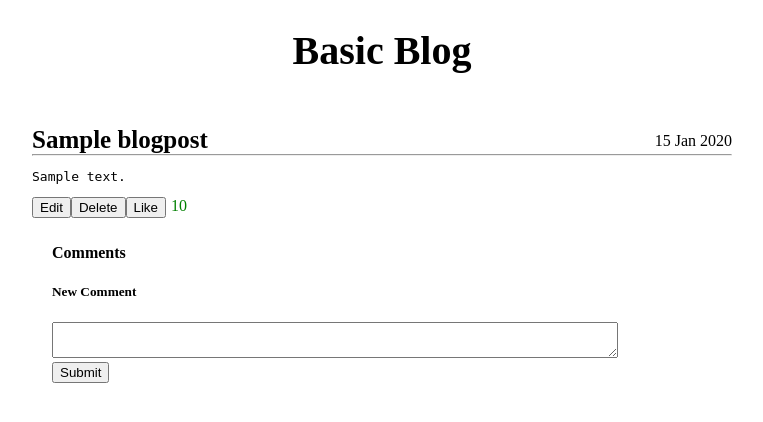
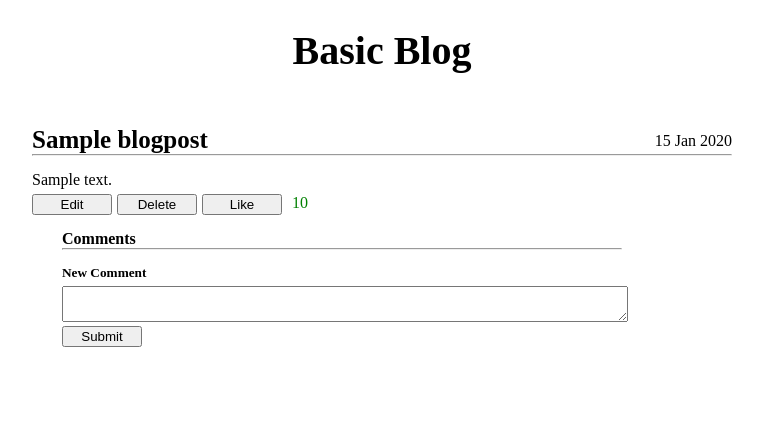
Before and after one commit to harmannd/Basic-Blog, a Python web app: template templates/blogposts.html in a window 1280 px wide. Shown: the top 422 px of the page, without its empty margins (258-1021 px from the left). Run offline with Jinja, Linux system fonts and the light colour scheme; the template is opened without the code that fills it: most values are stand-ins (such as "Sample title", 1, 10 or a date in 2020).

Commit message:
finished styling html

```diff
--- a/css/main.css
+++ b/css/main.css
@@ -41,29 +41,9 @@ hr {
     margin: 0 0 0 0;
 }
 
-#subject {
-    width: 100%;
-}
-
-.post {
-    width: 100%;
-    height: 500px;
-}
-
-.comment {
-    width: 100%;
-    height: 30px;
-}
-
 .likes {
     color: green;
     padding-left: 5px;
-}
-
-label {
-    width: 120px;
-    text-align: right;
-    padding-right: 5px;
 }
 
 .error {
@@ -76,9 +56,70 @@ label {
 
 input[type=submit] {
     max-width: 80px;
+    width: 100%;
+    margin-right: 5px;
 }
 
+/*
+* Signup/Login
+*/
+.field {
+    width: 120px;
+    text-align: right;
+    padding-right: 5px;
+}
+
+
+/*
+* Posts
+*/
+.post {
+    width: 100%;
+    height: 500px;
+}
+
+#subject {
+    width: 100%;
+}
+
+.content {
+    margin-top: 15px;
+    margin-bottom: 5px;
+}
+
+
+/*
+* Comments
+*/
 .comments {
     width: 80%;
-    padding-left: 20px;
+    padding-left: 30px;
+    margin-bottom: 30px;
 }
+
+.comment {
+    width: 100%;
+    height: 30px;
+}
+
+.comment_title {
+    margin-bottom: 0;
+    margin-top: 10px;
+}
+
+.comment_hr {
+    margin-bottom: 10px;
+}
+
+.single_comment {
+    padding-bottom: 10px;
+}
+
+.comment_content {
+    padding-bottom: 5px;
+}
+
+.new_comment_title {
+    margin-top: 15px;
+    margin-bottom: 5px;
+}
--- a/templates/blogposts.html
+++ b/templates/blogposts.html
@@ -19,7 +19,7 @@
 
             <hr>
 
-            <pre name="content">{{ blogpost.content }}</pre>
+            <p class="content" name="content">{{ blogpost.content }}</p>
 
             <div class="group">
                 <input type="submit" name="edit_post" value="Edit">
@@ -30,13 +30,15 @@
 
         </form>
         <div class="comments">
-            <h4>Comments</h4>
+            <h4 class="comment_title">Comments</h4>
+            <hr class="comment_hr">
             {% for comment in comments %}
                 {% if comment.post_id.key() == blogpost.key() %}
                     <form method="post">
+                        <div class="single_comment">
                             <input name="creator_id" class="hidden" value="{{ comment.creator_id }}">
                             <input name="comment_id" class="hidden" value="{{ comment.key().id() }}">
-                        <div>{{ comment.content }}</div>
+                            <div class="comment_content">{{ comment.content }}</div>
 
                             <div class="group">
                                 <input type="submit" name="edit_comment" value="Edit">
@@ -44,11 +46,12 @@
                                 <input type="submit" name="like_comment" value="Like">
                                 <div class="likes" name="likes">{{ comment.likes }}</div>
                             </div>
+                        </div>
                     </form>
                 {% endif %}
             {% endfor %}
             <form method="post">
-                <h5>New Comment</h5>
+                <h5 class="new_comment_title">New Comment</h5>
                 <input name="post_id" class="hidden" value="{{ blogpost.key().id() }}">
                 <textarea class="comment" name="content"></textarea>
                 <input type="submit" name="submit_comment" value="Submit">
--- a/templates/login.html
+++ b/templates/login.html
@@ -9,12 +9,12 @@
     <h2>Login</h2>
     <form method="post">
         <div class="group">
-            <label>Username</label>
+            <label class="field">Username</label>
             <input type="text" name="username" value="{{ username }}">
         </div>
 
         <div class="group">
-            <label>Password</label>
+            <label class="field">Password</label>
             <input type="password" name="password">
         </div>
 
--- a/templates/newaddedpost.html
+++ b/templates/newaddedpost.html
@@ -15,6 +15,6 @@
 
     <hr>
 
-    <pre name="content">{{ blogpost.content }}</pre>
+    <p name="content">{{ blogpost.content }}</p>
 </body>
 </html>
```
Also changed, not shown: main.py (+5 -5 lines), templates/signup.html (+4 -4 lines), 1 other file. Lines whose indentation alone changed are shown as unchanged.
